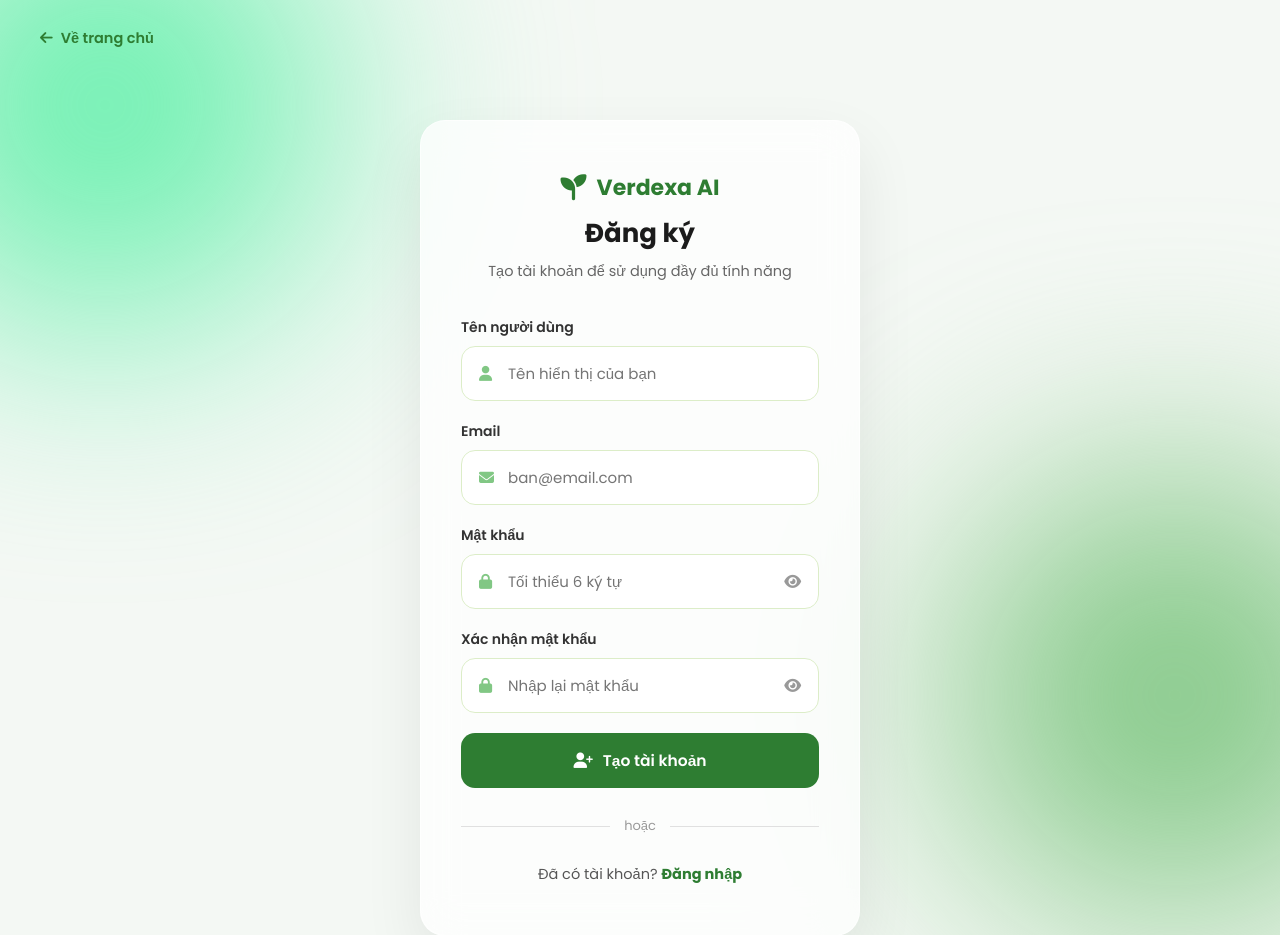
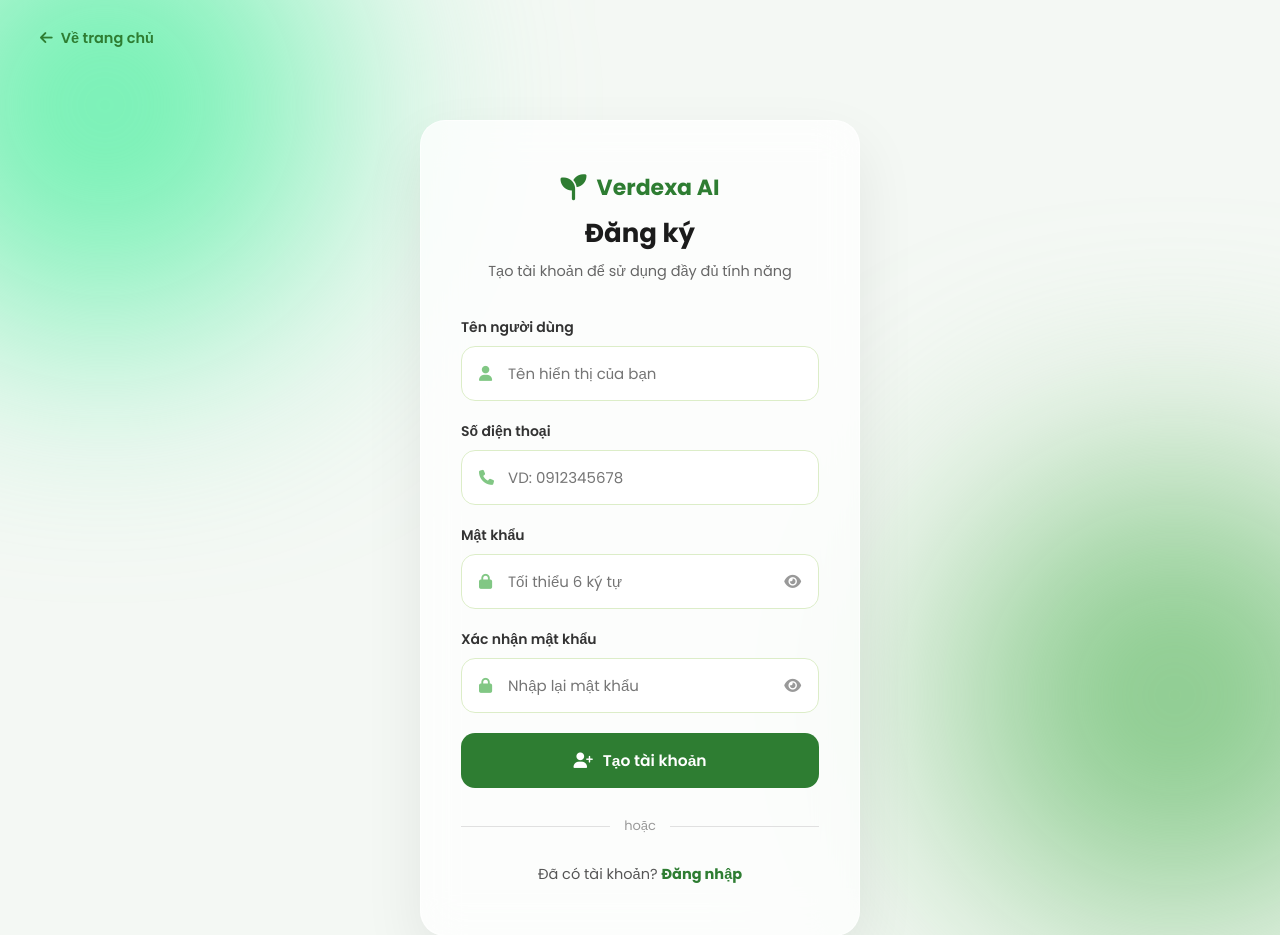
Before and after one commit to odizkuto/Verdexa-AI, a Flask app: page /register in a window 1280 px wide. Shown: the top 935 px of the page. Run offline with Flask 3, Linux system fonts and the light colour scheme; parts of the project's set-up code (start-up, migrations or seed data) failed here and were passed over; some libraries are stand-ins or nearby versions.

Commit message:
Update register.html

```diff
--- a/templates/register.html
+++ b/templates/register.html
@@ -52,10 +52,10 @@
             </div>
 
             <div class="form-group">
-                <label for="email">Email</label>
+                <label for="phone">Số điện thoại</label>
                 <div class="input-wrap">
-                    <i class="fa-solid fa-envelope"></i>
-                    <input type="email" id="email" name="email" placeholder="ban@email.com" required>
+                    <i class="fa-solid fa-phone"></i>
+                    <input type="tel" id="phone" name="phone" placeholder="VD: 0912345678" required>
                 </div>
             </div>
 
@@ -120,11 +120,11 @@
         registerError.textContent = '';
 
         const username = document.getElementById('username').value.trim();
-        const email = document.getElementById('email').value.trim();
+        const phone = document.getElementById('phone').value.trim();
         const password = document.getElementById('password').value;
         const confirmPassword = document.getElementById('confirmPassword').value;
 
-        if (!username || !email || !password || !confirmPassword) {
+        if (!username || !phone || !password || !confirmPassword) {
             registerError.textContent = 'Vui lòng điền đầy đủ tất cả các trường.';
             registerError.classList.add('show');
             return;
@@ -150,7 +150,7 @@
             const res = await fetch('/api/register', {
                 method: 'POST',
                 headers: { 'Content-Type': 'application/json' },
-                body: JSON.stringify({ username, email, password })
+                body: JSON.stringify({ username, phone, password })
             });
 
             let data = {};
```
